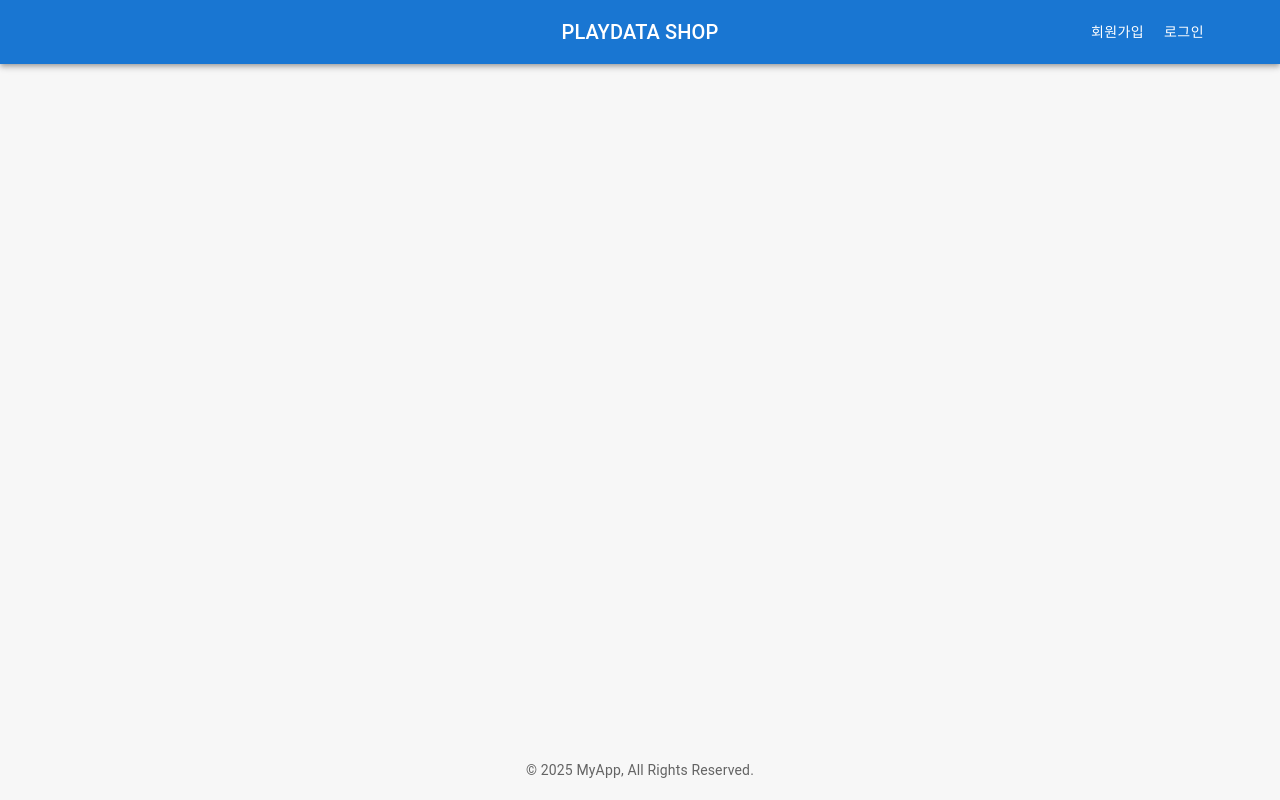
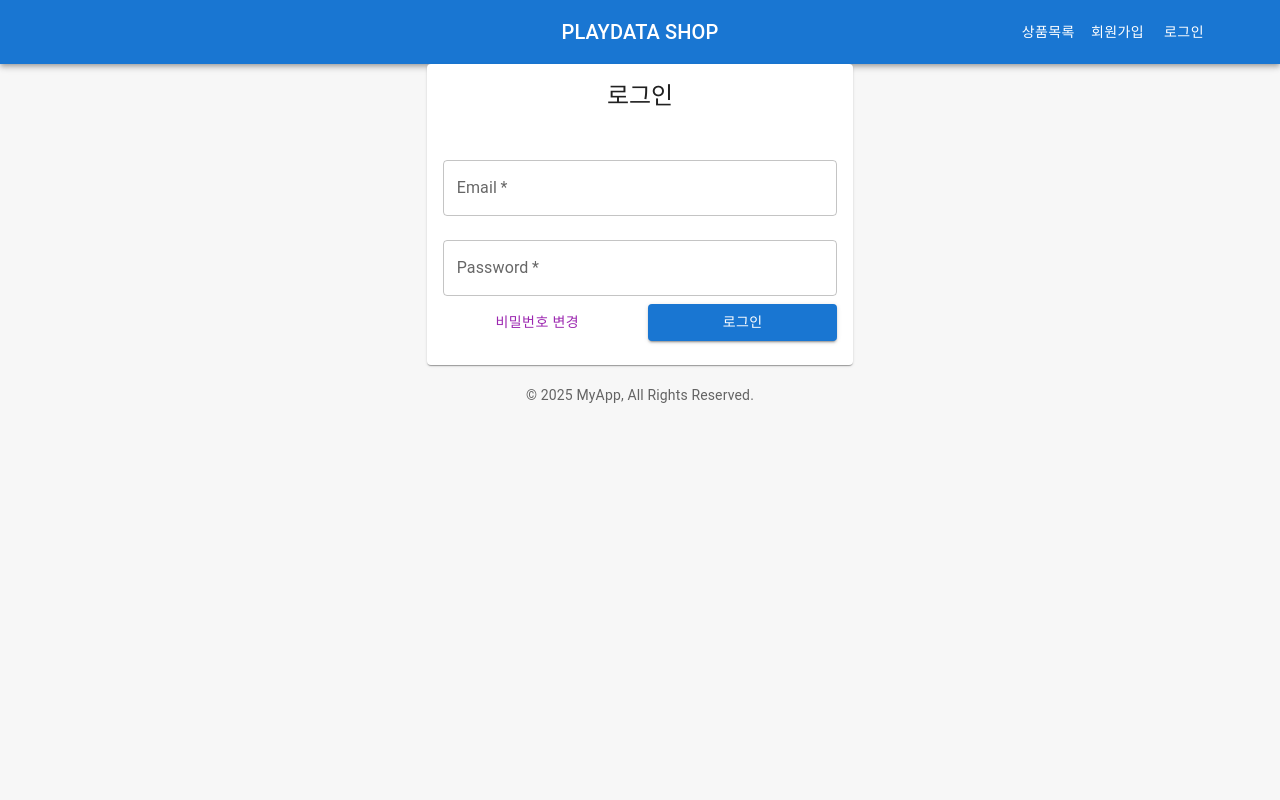
Before and after one commit to hoyoungleee/orderservice_front, a React (Vite) app: page /login in a window 1280 px wide. Built offline with nearby package versions, Linux system fonts and the light colour scheme.

Commit message:
로그인 권한별 메뉴 처리

```diff
--- a/src/App.jsx
+++ b/src/App.jsx
@@ -1,23 +1,28 @@
+import React from 'react';
+import Header from './components/Header';
+import Home from './components/Home';
+import Footer from './components/Footer';
 import { Route, Routes } from 'react-router-dom';
-import './App.css';
-import Header from './components/Header';
-import Footer from './components/Footer';
-import Home from './components/Home';
 import MemberCreate from './components/MemberCreate';
+import { AuthContextProvider } from './context/UserContext';
+import LoginPage from './components/LoginPage';
 
-function App() {
+const App = () => {
   return (
+    <AuthContextProvider>
       <div className='App'>
         <Header />
         <div className='content-wrapper'>
           <Routes>
             <Route path='/' element={<Home />} />
             <Route path='/member/create' element={<MemberCreate />} />
+            <Route path='/login' element={<LoginPage />} />
           </Routes>
         </div>
         <Footer />
       </div>
+    </AuthContextProvider>
   );
-}
+};
 
 export default App;
--- a/src/components/Header.jsx
+++ b/src/components/Header.jsx
@@ -6,10 +6,21 @@ import {
   Toolbar,
   Typography,
 } from '@mui/material';
-  import React from 'react';
-  import { Link } from 'react-router-dom';
+import React, { useContext } from 'react';
+import { Link, useNavigate } from 'react-router-dom';
+import AuthContext from '../context/UserContext';
 
 const Header = () => {
+  // 로그인 상태에 따라 메뉴를 다르게 제공하고 싶다 -> Context에서 뽑아오면 되겠구나!
+  const { isLoggedIn, onLogout, userRole } = useContext(AuthContext);
+  const navigate = useNavigate();
+
+  const handleLogout = () => {
+    onLogout();
+    alert('로그아웃 완료!');
+    navigate('/login');
+  };
+
   return (
     <AppBar position='static'>
       <Toolbar>
@@ -20,7 +31,21 @@ import {
               item
               xs={4}
               style={{ display: 'flex', justifyContent: 'flex-start' }}
-              ></Grid>
+            >
+              {userRole === 'ADMIN' && (
+                <>
+                  <Button color='inherit' component={Link} to='/member/list'>
+                    회원관리
+                  </Button>
+                  <Button color='inherit' component={Link} to='/product/manage'>
+                    상품관리
+                  </Button>
+                  <Button color='inherit' href='/order/list'>
+                    실시간 주문 ()
+                  </Button>
+                </>
+              )}
+            </Grid>
 
             {/* 가운데 메뉴 */}
             <Grid item xs={4} style={{ textAlign: 'center' }}>
@@ -35,6 +60,23 @@ import {
               xs={4}
               style={{ display: 'flex', justifyContent: 'flex-end' }}
             >
+              <Button color='inherit' component={Link} to='/product/list'>
+                상품목록
+              </Button>
+              {isLoggedIn && (
+                <>
+                  <Button color='inherit' component={Link} to='/order/cart'>
+                    장바구니
+                  </Button>
+                  <Button color='inherit' component={Link} to='/mypage'>
+                    마이페이지
+                  </Button>
+                  <Button color='inherit' onClick={handleLogout}>
+                    로그아웃
+                  </Button>
+                </>
+              )}
+              {!isLoggedIn && (
                 <>
                   <Button color='inherit' component={Link} to='/member/create'>
                     회원가입
@@ -43,6 +85,7 @@ import {
                     로그인
                   </Button>
                 </>
+              )}
             </Grid>
           </Grid>
         </Container>
--- a/src/components/LoginPage.jsx
+++ b/src/components/LoginPage.jsx
@@ -10,33 +10,36 @@ import {
 import React, { useContext, useState } from 'react';
 import { useNavigate } from 'react-router-dom';
 import AuthContext from '../context/UserContext';
-import { jwtDecode } from 'jwt-decode';
 
 const LoginPage = () => {
   const [email, setEmail] = useState('');
   const [password, setPassword] = useState('');
 
   const navigate = useNavigate();
+  const { onLogin } = useContext(AuthContext);
 
   const doLogin = async () => {
     const loginData = {
       email,
       password,
     };
-    await fetch('http://localhost:8181/user/doLogin', {
-      method: 'post',
+
+    const res = await fetch('http://localhost:8181/user/doLogin', {
+      method: 'POST',
       headers: {
         'Content-type': 'application/json',
       },
       body: JSON.stringify(loginData),
     });
+    const data = await res.json();
 
     if (res.status === 200) {
       alert('로그인 성공!');
-      // 로그인 성공하면 map이 json으로 옴(id, role, token)
-      //   const token = data.
+      // 로그인 성공하면 map이 json으로 옴 (id, role, token)
+      onLogin(data.result);
+      navigate('/');
     } else {
-      alert('로그인 실패');
+      alert('로그인 실패입니다. 아이디 또는 비밀번호를 확인하세요!');
     }
   };
 
@@ -94,8 +97,8 @@ const LoginPage = () => {
 
       {/* 비밀번호 변경 모달 */}
       {/* <Dialog open={resetPassword} onClose={() => setResetPassword(false)}>
-            <ResetPasswordModal handleClose={() => setResetPassword(false)} />
-          </Dialog> */}
+          <ResetPasswordModal handleClose={() => setResetPassword(false)} />
+        </Dialog> */}
     </Grid>
   );
 };
--- a/src/context/UserContext.jsx
+++ b/src/context/UserContext.jsx
@@ -1,8 +1,58 @@
-import React from "react";
+import React, { useEffect, useState } from 'react';
 
 const AuthContext = React.createContext({
-    isLoggedIn : false,
-    onLogin: ()=>{},
-    onLogOut: () => {},
-    userRole: '',
-})
+  isLoggedIn: false,
+  onLogin: () => {},
+  onLogout: () => {},
+  userRole: '',
+});
+
+// 위에서 생성한 Context를 제공하는 Provider 선언.
+// 이 Provider를 통해 자식 컴포넌트(Consumer)에게 인증 상태와 관련된 값, 함수를 전달할 수 있음.
+export const AuthContextProvider = (props) => {
+  const [isLoggedIn, setIsLoggedIn] = useState(false);
+  const [userRole, setUserRole] = useState('');
+
+  // 로그인 시 실행할 핸들러
+  const loginHandler = (loginData) => {
+    console.log(loginData);
+
+    // 백엔드가 응답한 JSON 인증 정보를 클라이언트쪽에 보관하자.
+    localStorage.setItem('ACCESS_TOKEN', loginData.token);
+    localStorage.setItem('USER_ID', loginData.id);
+    localStorage.setItem('USER_ROLE', loginData.role);
+
+    setIsLoggedIn(true);
+    setUserRole(loginData.role);
+  };
+
+  // 로그아웃 핸들러
+  const logoutHandler = () => {
+    localStorage.clear(); // 로컬스토리지 전체 삭제
+    setIsLoggedIn(false);
+    setUserRole('');
+  };
+
+  // 첫 렌더링 시에 이전 로그인 정보를 확인해서 로그인 상태 유지 시키기.
+  useEffect(() => {
+    if (localStorage.getItem('ACCESS_TOKEN')) {
+      setIsLoggedIn(true);
+      setUserRole(localStorage.getItem('USER_ROLE'));
+    }
+  }, []);
+
+  return (
+    <AuthContext.Provider
+      value={{
+        isLoggedIn,
+        onLogin: loginHandler,
+        onLogout: logoutHandler,
+        userRole,
+      }}
+    >
+      {props.children}
+    </AuthContext.Provider>
+  );
+};
+
+export default AuthContext;
```
Also changed, not shown: src/components/ProductList.jsx (added). Lines whose indentation alone changed are shown as unchanged.
